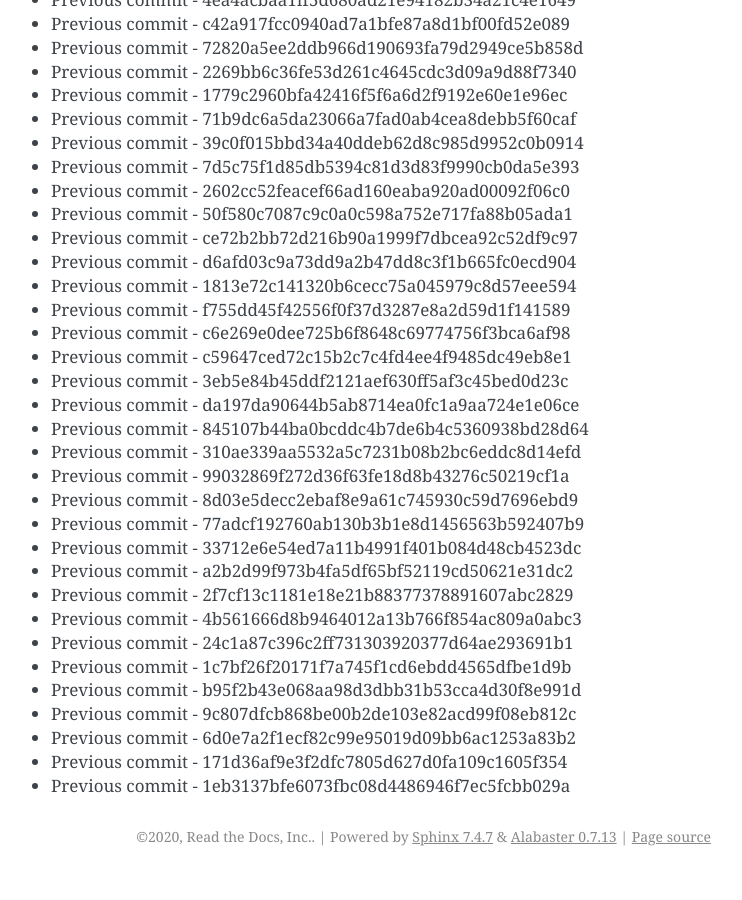
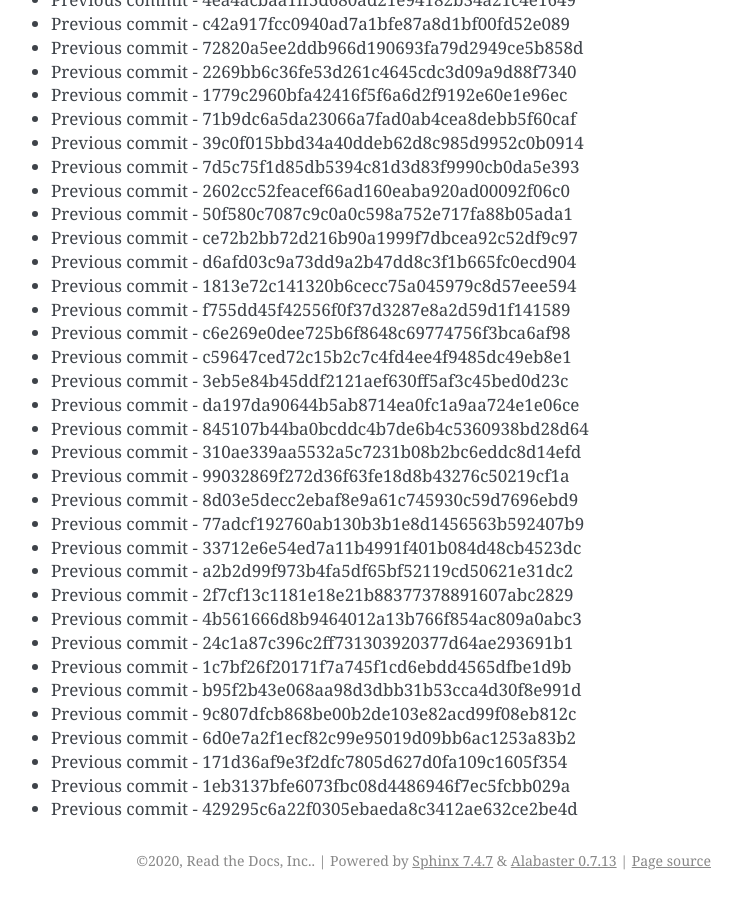
Before and after one commit to readthedocs/rtd-git-stresstest, a Sphinx documentation site: the page built from docs/updates.rst, in a window 1280 px wide and 900 px high, scrolled down 36065 px. Shown: the whole window, without its empty margins (399-1141 px from the left). Built offline with Sphinx 7.4.7, drawn with Linux system fonts in a browser that asks for light colours; before the commit the page ends 36941 px from its top, so only the background shows below that.

Commit message:
Generating commit from previous: 429295c6a22f0305ebaeda8c3412ae632ce2be4d

```diff
--- a/docs/updates.rst
+++ b/docs/updates.rst
@@ -1547,3 +1547,4 @@ It can be tested for any performance characteristics.
 * Previous commit - 6d0e7a2f1ecf82c99e95019d09bb6ac1253a83b2
 * Previous commit - 171d36af9e3f2dfc7805d627d0fa109c1605f354
 * Previous commit - 1eb3137bfe6073fbc08d4486946f7ec5fcbb029a
+* Previous commit - 429295c6a22f0305ebaeda8c3412ae632ce2be4d
```
